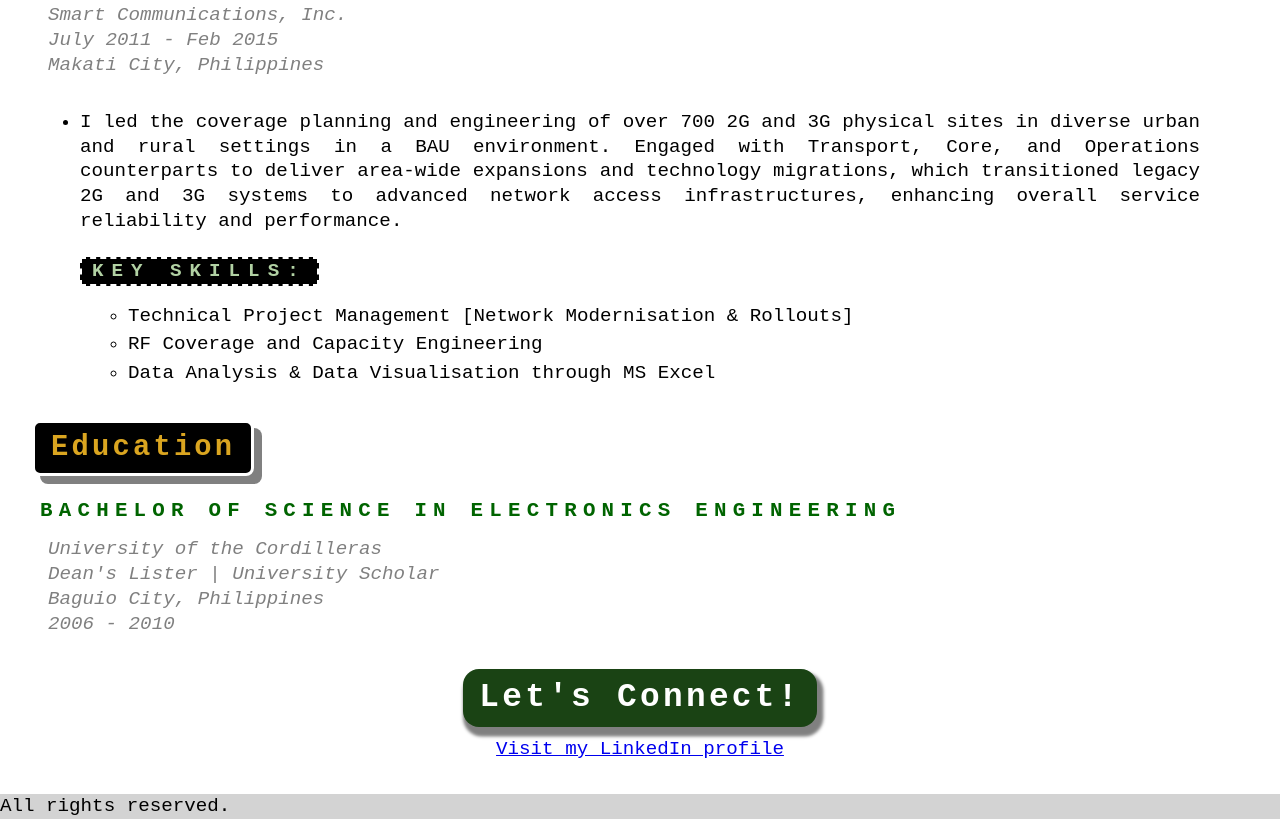
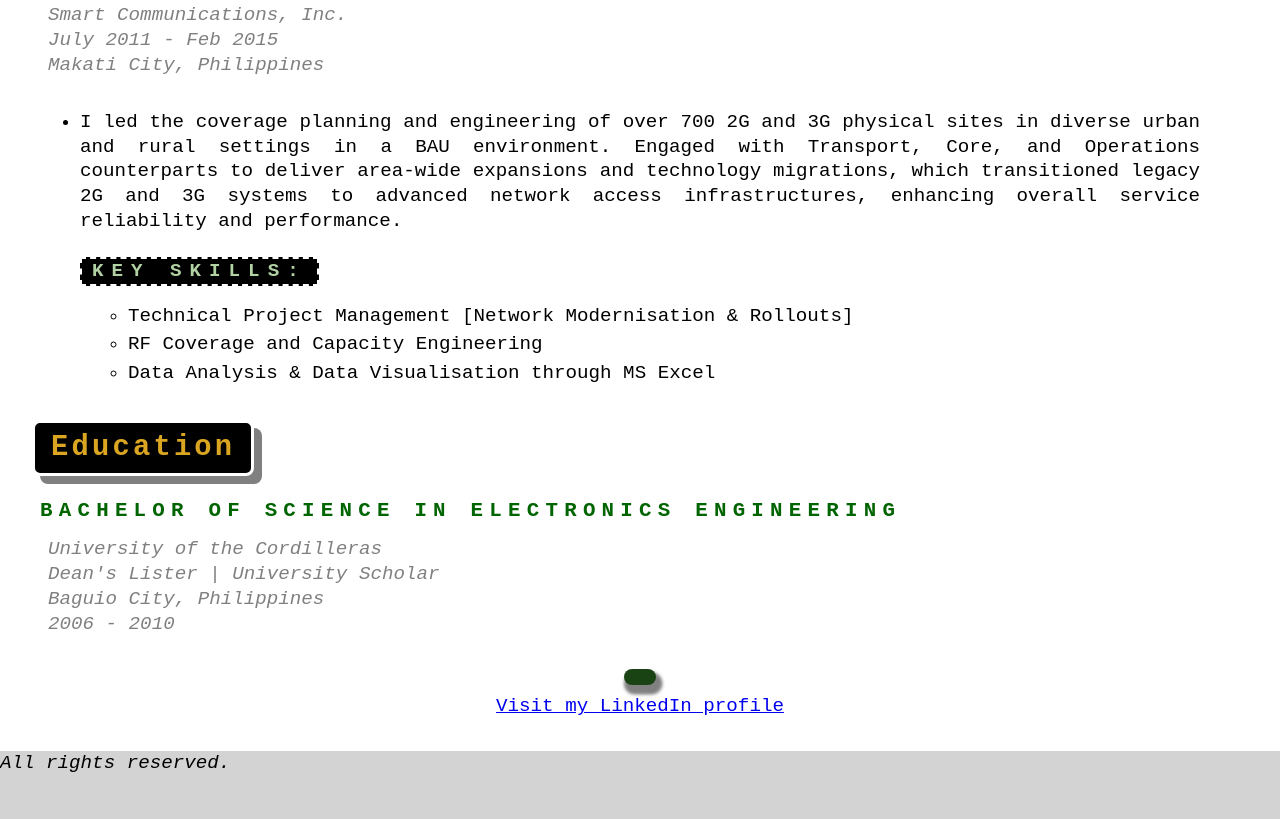
Before and after one commit to cloudbykristine/aws-cloud-challenge, a plain HTML site: page website/index.html in a window 1280 px wide. Shown: the part 2728-3547 px from the top of the page. After the commit the page ends 3504 px from the top, so only its background shows below. Drawn offline with nearby package versions, Linux system fonts and the light colour scheme; no server answers; a web font is replaced by a local one.

Commit message:
"updated index.html"

```diff
--- a/website/index.html
+++ b/website/index.html
@@ -206,7 +206,7 @@
   </div>
 
   <div class='channel'>
-    <h3 class='connection'><label for="linkedin">Let's Connect!</label></h3>
+    <h3 class='connection'><Let's Connect!></h3>
     <p>
     <a id="linkedin" href="https://www.linkedin.com/in/kfrancesb/" target="_blank">Visit my LinkedIn profile</a>
     </p>
@@ -215,5 +215,5 @@
 
 </body>
 <footer>
-  <p>All rights reserved.</p>
+  <p><em>All rights reserved.</em></p>
 </footer>
```
